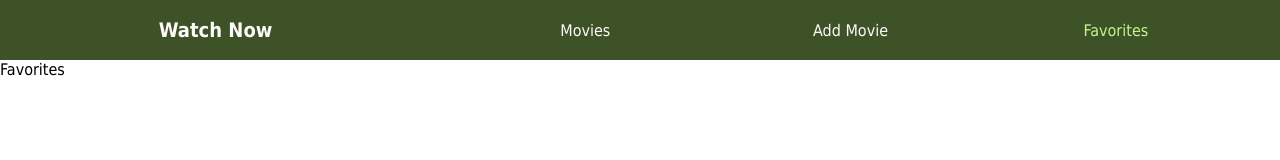
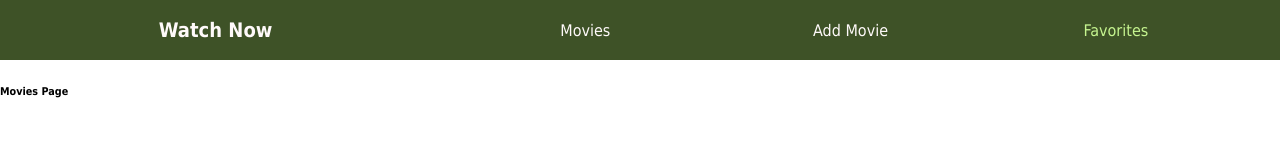
Before and after one commit to souryadeepRC/movies, a React (Create React App) app: page /favorites in a window 1280 px wide. Shown: the top 160 px of the page. Built offline with nearby package versions, Linux system fonts and the light colour scheme.

Commit message:
Favorite Movie Page Section

```diff
--- a/src/components/Routing/Routing.jsx
+++ b/src/components/Routing/Routing.jsx
@@ -3,6 +3,7 @@ import { Redirect, Route, Switch } from 'react-router-dom'
 
 import MoviesPage from '../../pages/MoviesPage';
 import AddMoviePage from '../../pages/AddMoviePage';
+import FavoriteMoviePage from '../../pages/FavoriteMoviePage';
 const Routing = () => {
   return (
     <Switch>
@@ -16,7 +17,7 @@ const Routing = () => {
         <AddMoviePage />
       </Route>
       <Route path="/favorites" exact>
-        {<p>Favorites</p>}
+        <FavoriteMoviePage />
       </Route>
       <Route path="/movies/:movieId">{<p>Movie ID</p>}</Route>
       <Route path="*">{<p>ERROR</p>}</Route>
--- /dev/null
+++ b/src/pages/FavoriteMoviePage.jsx
@@ -0,0 +1,18 @@
+import { useContext } from "react";
+import Movies from "../components/Movies/Movies";
+import MovieContext from "../store/MovieContext";
+
+const FavoriteMoviePage = () => {
+    const ctx = useContext(MovieContext)
+    console.log(ctx);
+    const favoriteMovies = ctx.movies.filter(movie => ctx.favoriteMovies.includes(movie.id))
+    console.log(favoriteMovies);
+      return (
+          <>
+          <h6>Movies Page</h6>
+          <Movies movies={favoriteMovies}/>
+          </>
+      )
+}
+
+export default FavoriteMoviePage
```
